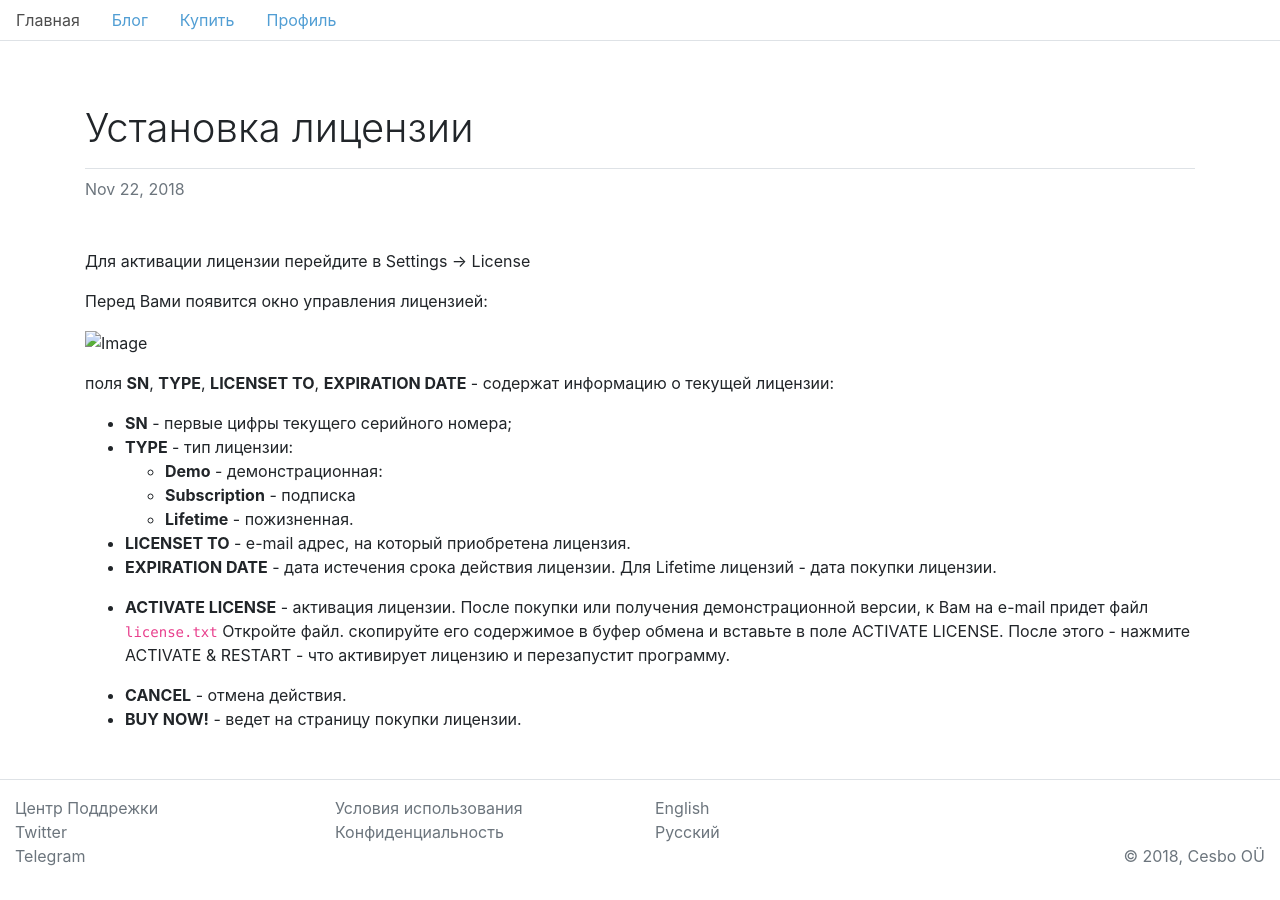
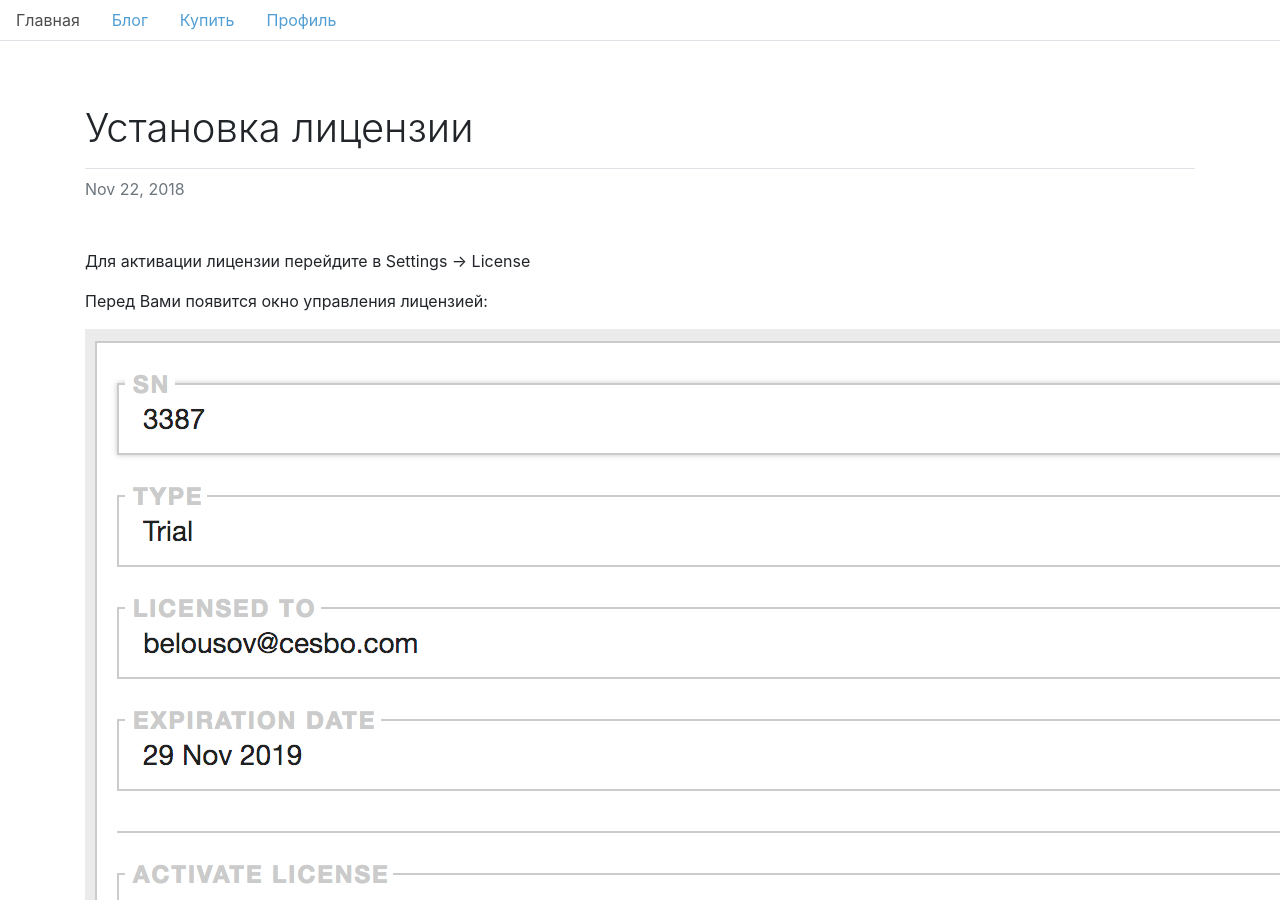
Before and after one commit to ramzes1401ss3/cesbo-www, a Jekyll site: the page built from ru/_posts/2018-11-22-license.md, in a window 1280 px wide and 900 px high. Built offline with Jekyll 4.4.1, drawn with Linux system fonts in a browser that asks for light colours.

Commit message:
Update 2018-11-22-license.md

```diff
--- a/ru/_posts/2018-11-22-license.md
+++ b/ru/_posts/2018-11-22-license.md
@@ -11,7 +11,7 @@ tags: [dev]
 
 Перед Вами появится окно управления лицензией:
 
-![Image](./assets/post-img/license.png)
+![Image](/assets/post-img/license.png)
 
 поля **SN**, **TYPE**, **LICENSET TO**, **EXPIRATION DATE** - содержат информацию о текущей лицензии:
 
```
